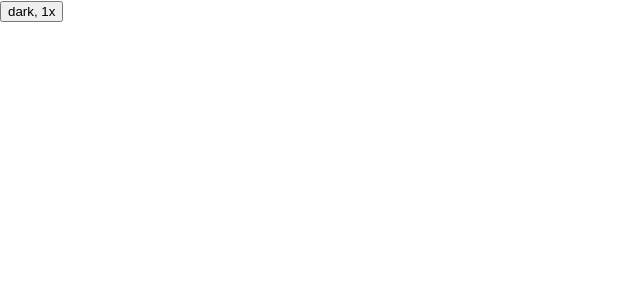
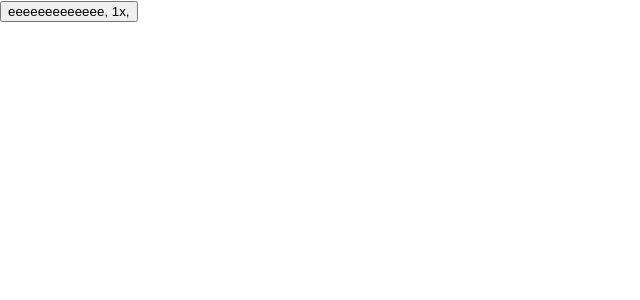
Before and after one commit to HsienW/react-context-demo, a React (Create React App) app: page / in a window 1280 px wide. Shown: the top 300 px of the page, without its empty margins (0-640 px from the left). Built offline with nearby package versions, Linux system fonts and the light colour scheme.

Commit message:
update demo case

```diff
--- a/src/containers/App.js
+++ b/src/containers/App.js
@@ -1,8 +1,13 @@
 import React from 'react'
+import {ThemedButton} from './AppChildren';
 
 const AppContext = React.createContext({
     theme: 'light',
     size: '2x',
+});
+
+const TwoAppContext = React.createContext({
+    name: 'hello',
 });
 
 const Toolbar = () => {
@@ -13,18 +18,7 @@ const Toolbar = () => {
     );
 };
 
-class ThemedButton extends React.Component {
-    static contextType = AppContext;
-
-    render() {
-        const {theme, size} = this.context;
-        return (
-            <button theme={theme} size={size}>
-                {theme}, {size}
-            </button>
-        );
-    }
-}
+// export const ConsumerDemo= AppContext.Consumer;
 
 export class ProviderDemo extends React.Component {
 
@@ -32,12 +26,17 @@ export class ProviderDemo extends React.Component {
         return (
             <AppContext.Provider
                 value={{
-                    theme: 'dark',
+                    theme: 'eeeeeeeeeeeee',
                     size: '1x',
                 }}
             >
-                <Toolbar/>
+                <TwoAppContext.Provider value={{name: 'Guest'}}>
+                    <Toolbar/>
+                </TwoAppContext.Provider>
             </AppContext.Provider>
         );
     }
 }
+
+export const MyContext = AppContext;
+export const TwoMyContext = TwoAppContext;
--- a/src/containers/AppChildren.js
+++ b/src/containers/AppChildren.js
@@ -1,14 +1,17 @@
 import React from 'react'
-import {ToggleConsumer} from './App';
+import {MyContext} from './App';
 
-export class AppChildren extends React.Component {
+export class ThemedButton extends React.Component {
 
     render() {
-        console.log(this.props);
         return (
-            <ToggleConsumer>
-                AppChildren
-            </ToggleConsumer>
-        )
+            <MyContext.Consumer>
+                {({theme, size, name}) => (
+                    <button theme={theme} size={size}>
+                        {theme}, {size}, {name}
+                    </button>
+                )}
+            </MyContext.Consumer>
+        );
     }
 }
```
